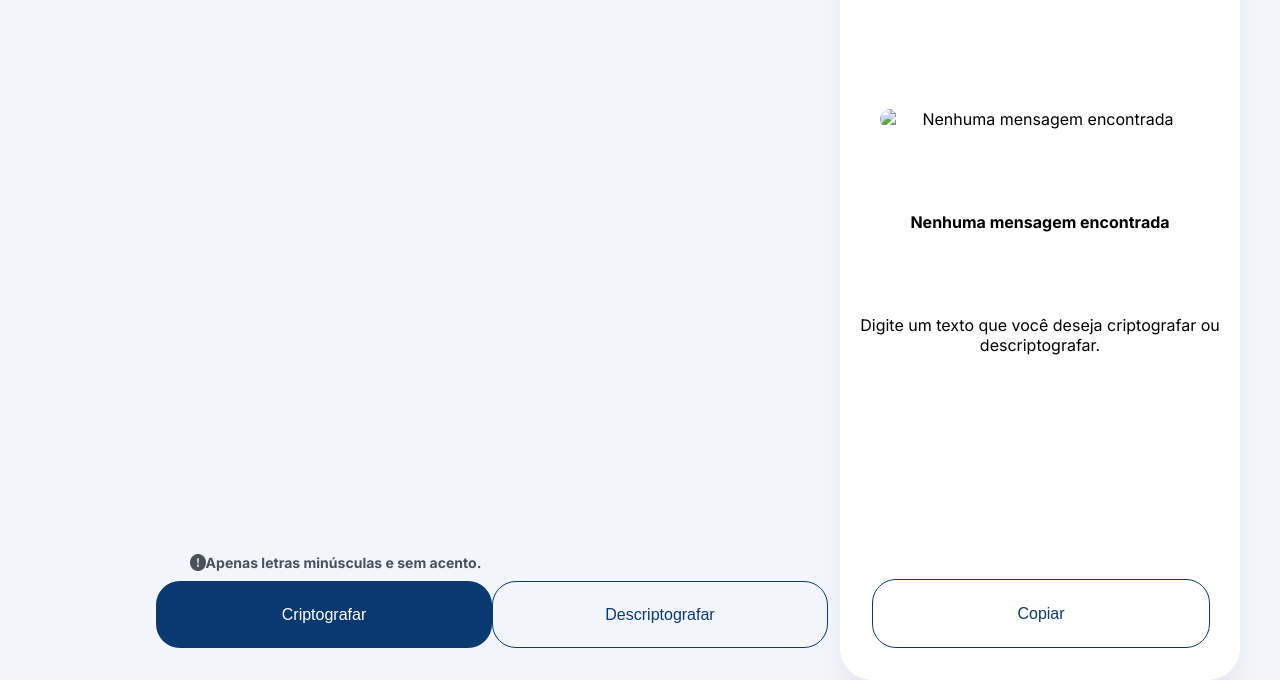
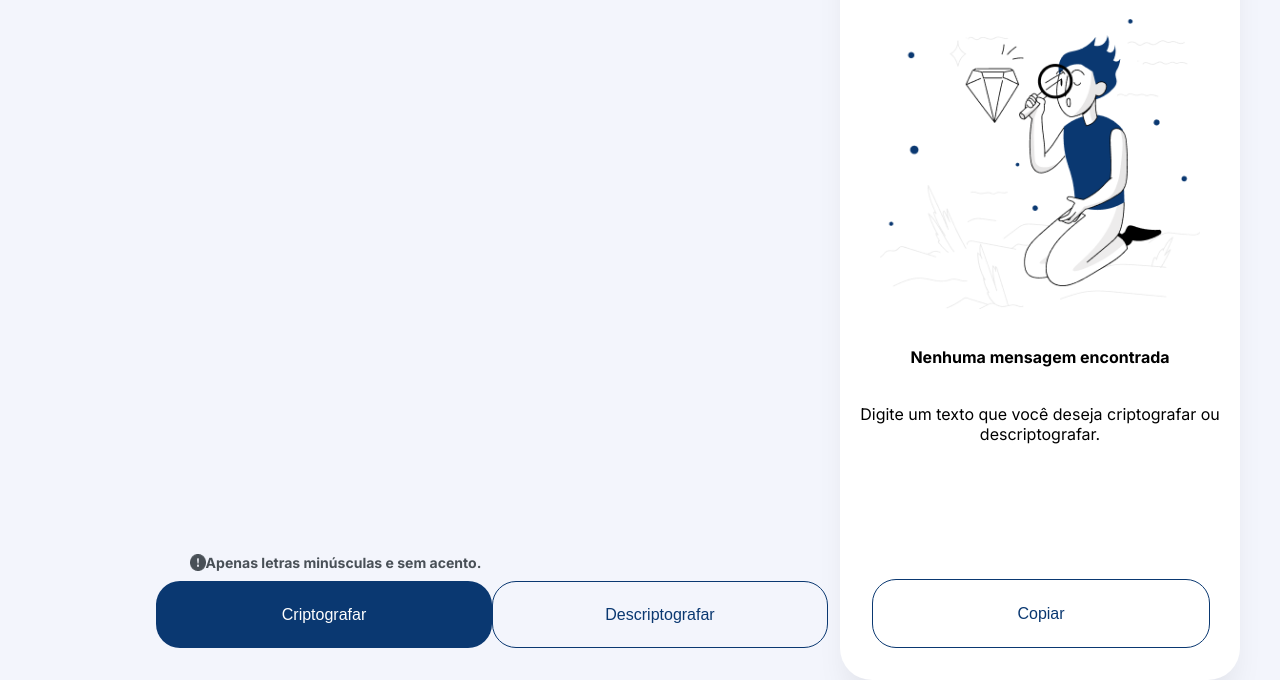
Before and after one commit to eufelipelucio/Decodificador, a plain HTML site: page index.html in a window 1280 px wide. Shown: the part 160-840 px from the top of the page. Drawn offline with Linux system fonts and the light colour scheme; the site is published under a folder, as on GitHub Pages, so addresses that start at the root find nothing.

Commit message:
Update index.html

```diff
--- a/index.html
+++ b/index.html
@@ -34,7 +34,7 @@
         <div class="section-msg-codificada">
             <div class="mensagens" >
                 <h3 class="msg-cripto" id="msg-criptografada"></h3>
-                <img class="msg-aviso" class="msg-aviso" src="/imagens/High-quality-products.png" alt="Nenhuma mensagem encontrada" />
+                <img class="msg-aviso" class="msg-aviso" src="imagens/High-quality-products.png" alt="Nenhuma mensagem encontrada" />
                 <h4 id="msg-aviso">Nenhuma mensagem encontrada</h4>
                 <p id="msg-aviso2">Digite um texto que você deseja criptografar ou descriptografar.</p>
                 <h3 class="msg-cripto" id="text-criptografada"></h3>
```
